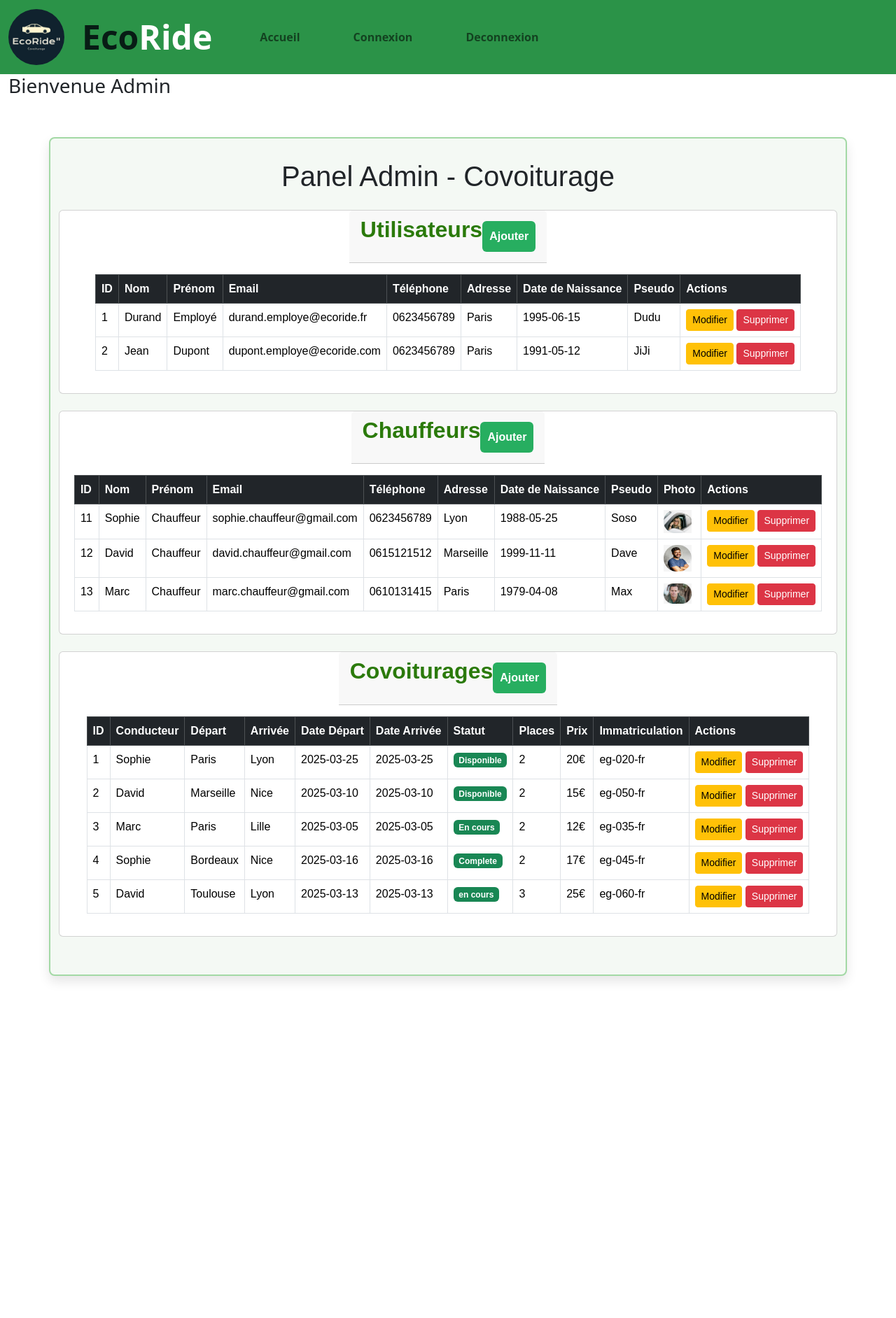
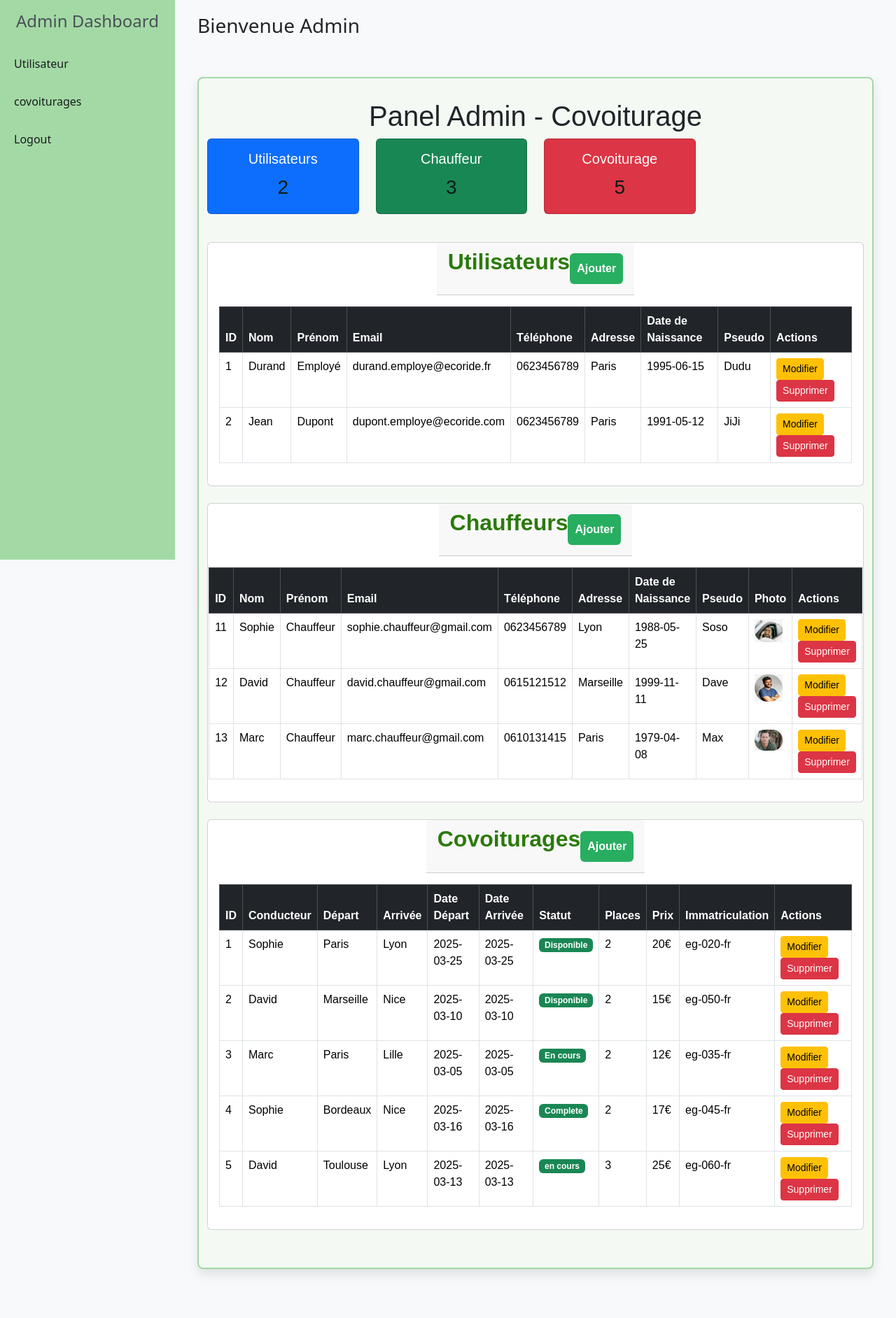
Before and after one commit to samadago/EcoRide, a PHP site: page /dashboard.php in a window 1280 px wide. Shown: the whole page at 70% size. Before the commit the page ends 1403 px from the top, so only its background shows below. Run offline with PHP 8.4, Linux system fonts and the light colour scheme.

Commit message:
modification de fichier

```diff
--- a/dashboard.php
+++ b/dashboard.php
@@ -16,43 +16,49 @@
 
 
 <body>
-    <header>
-        <nav class="navbar navbar-expand-lg navbar-light">
-            <div class="container-fluid">
-                <a class="navbar-brand" href="index.php" style="margin-right:10px;" class="logo">
-                    <img src="assets/img_ecolo/logo_eco.png" alt="logo" style="width:80px;" class="rounded-pill" />
-                    <a href="index.php" class="logo"><span>Eco</span>Ride</a>
 
-                    <button type="button" class="navbar-toggler" data-bs-toggle="collapse"
-                        data-bs-target="#navbarCollapse">
-                        <span class="navbar-toggler-icon"></span>
-                    </button>
+    <style>
+        body {
+            min-height: 100vh;
+            background-color: #f8f9fa;
+        }
 
-                    <div class="collapse navbar-collapse" id="navbarCollapse">
-                        <ul class="navbar-nav me-auto mb-2 mb-lg-0">
-                            <li class="nav-item"><a href="index.php" class="nav-link">Accueil</a></li>
+        .sidebar {
+            height: 100vh;
+            position: fixed;
+            left: 0;
+            top: 0;
+            width: 250px;
+            background-color: #a3d9a5;
+            color: #495057;
+        }
 
-                            <li class="nav-item"><a href="signIn.php" class="nav-link">Connexion</a></li>
-                            <li class="nav-item"><a href="logout.php" class="nav-link">Deconnexion</a></li>
-                        </ul>
+        .sidebar a {
+            color: rgb(26, 28, 31);
+            text-decoration: none;
+            display: block;
+            padding: 10px 20px;
+            margin-bottom: 10px;
+        }
 
+        .sidebar a:hover {
+            background-color: #495057;
+            color: #fff;
+        }
 
+        .content {
+            margin-left: 250px;
+            padding: 20px;
+        }
+    </style>
 
-
+    <!-- Sidebar -->
+    <div class="sidebar">
+        <h4 class="text-center py-3">Admin Dashboard</h4>
+        <a href="#">Utilisateur</a>
+        <a href="covoiturage.php">covoiturages</a>
+        <a href="logout.php">Logout</a>
     </div>
-
-            </div>
-        </nav>
-    </header>
-
-
-    <body>
-
-
-
-
-
-
 
 
 
@@ -72,12 +78,45 @@
             <div class="container mt-5">
                 <h1 class="text-center">Panel Admin - Covoiturage</h1>
 
+                <!-- Statistics -->
+                <div class="row">
+                    <div class="col-md-3">
+                        <div class="card text-white bg-primary mb-3">
+                            <div class="card-body">
+                                <h5 class="card-title">Utilisateurs</h5>
+                                <p class="card-text fs-3">2</p>
+                            </div>
+                        </div>
+                    </div>
+                    <div class="col-md-3">
+                        <div class="card text-white bg-success mb-3">
+                            <div class="card-body">
+                                <h5 class="card-title">Chauffeur</h5>
+                                <p class="card-text fs-3">3</p>
+                            </div>
+                        </div>
+                    </div>
+
+                    <div class="col-md-3">
+                        <div class="card text-white bg-danger mb-3">
+                            <div class="card-body">
+                                <h5 class="card-title">Covoiturage</h5>
+                                <p class="card-text fs-3">5</p>
+
+                            </div>
+                        </div>
+                    </div>
+                </div>
+
                 <!-- Gestion des Utilisateurs -->
                 <div class="card my-4">
                     <div class="card-header d-flex justify-content-between align-items-center">
                         <h2>Utilisateurs</h2>
                         <button class="btn btn-success" data-bs-toggle="modal" data-bs-target="#addUserModal">Ajouter</button>
+
                     </div>
+
+
                     <div class="card-body">
                         <table class="table table-bordered">
                             <thead class="table-dark">
@@ -362,19 +401,20 @@
                                     <input type="date" class="form-control mb-2" placeholder="Date de naissance">
                                     <input type="image" class="form-control mb-2" placeholder="Photo">
                                     <input type="text" class="form-control mb-2" placeholder="Pseudo">
-                                        <div class="mb-3">
-                                            <label for="role" class="form-label">Sélectionner un rôle</label>
-                                            <select class="form-select" name="role" required>
+                                    <form action="/action_page.php">
+                                        <div class="form-check">
+                                            <input type="checkbox" class="form-check-input" id="check1" name="option1" value="something" checked>
+                                            <label class="form-check-label" for="check1">Admin</label>
+                                        </div>
+                                        <div class="form-check">
+                                            <input type="checkbox" class="form-check-input" id="check2" name="option2" value="something">
+                                            <label class="form-check-label" for="check2">Utilisateur</label>
+                                        </div>
 
 
+                                    </form>
+                            </div>
 
-
-                                                <option value="utilisateur">Admin</option>
-                                                <option value="utilisateur">Utilisateur</option>
-
-                                            </select>
-                                        </div>
-                                        <button type="submit" name="addUser" id="btnAddUser" class="btn btn-lg my-5" disabled> Valider </button>
                             </form>
                         </div>
                         <button type="submit" class="btn btn-primary w-100">Ajouter</button>
```
Lines whose indentation alone changed are shown as unchanged.
